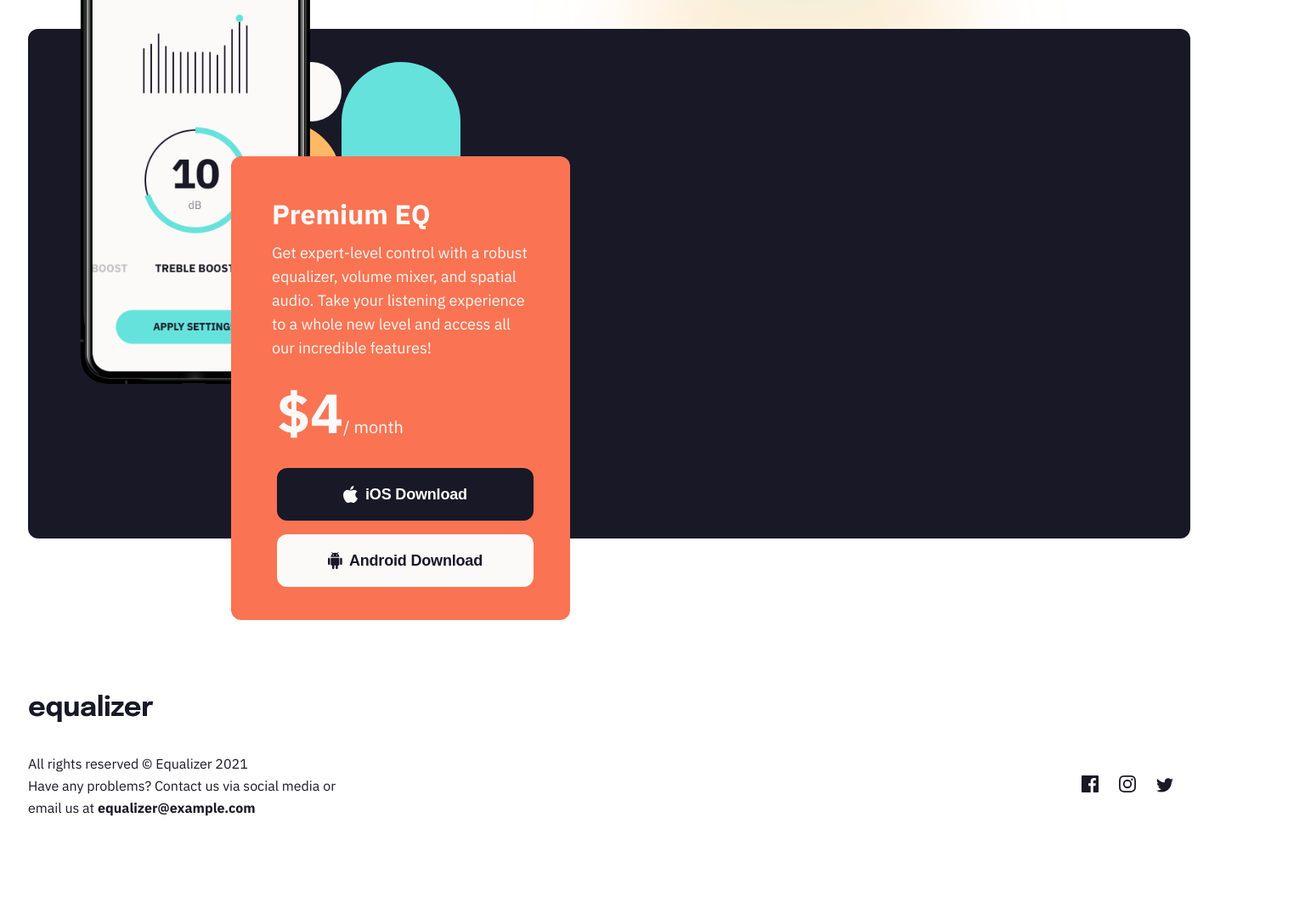
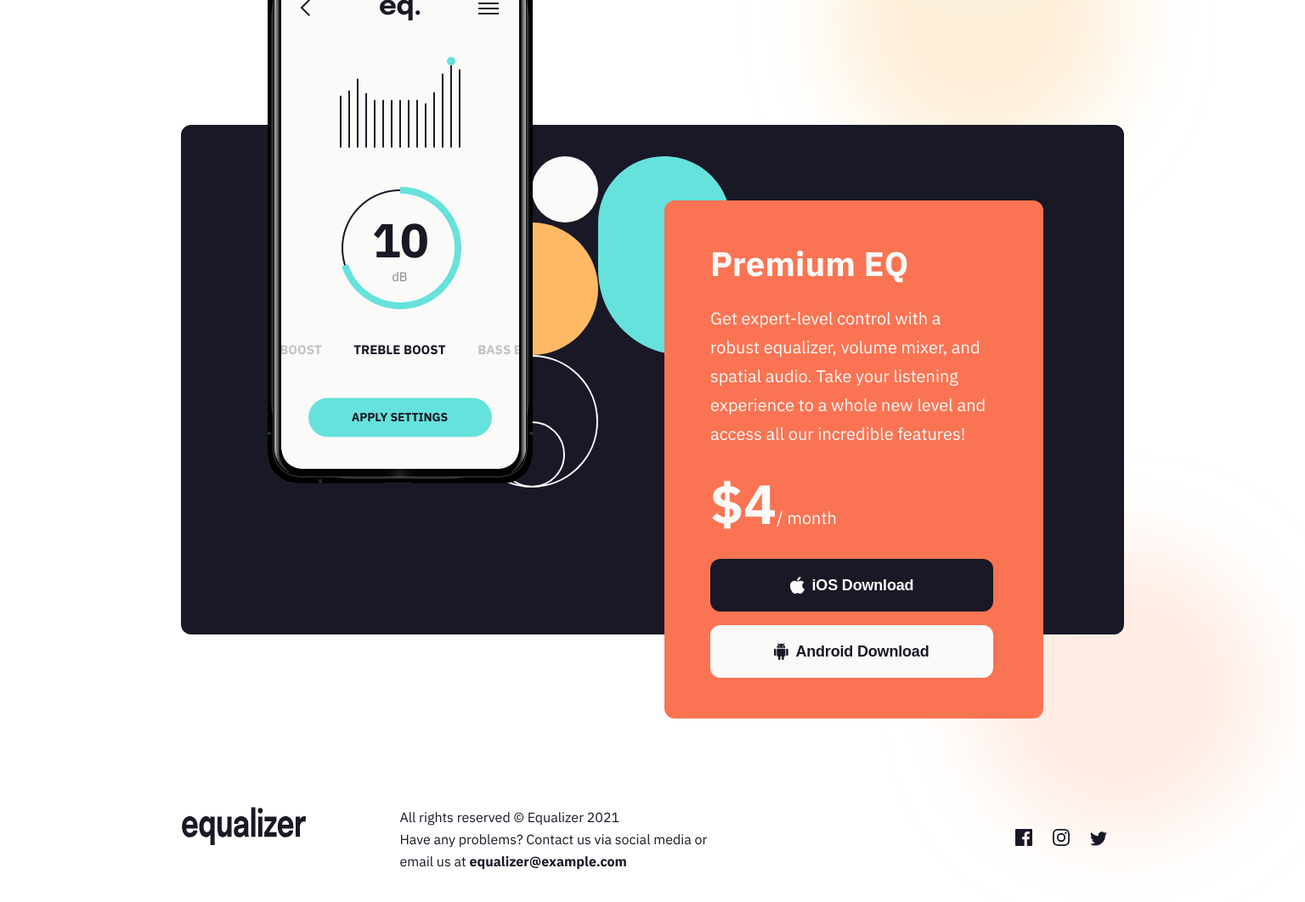
Before and after one commit to gitmonkus/Equalizer-landing-page, a plain HTML site: page index.html in a window 1536 px wide. Shown: the part 718-1780 px from the top of the page at 85% size. Drawn offline with Linux system fonts and the light colour scheme.

Commit message:
Desktop view

```diff
--- a/css/style.css
+++ b/css/style.css
@@ -29,32 +29,6 @@ body {
 img {
   max-width: 100%;
 }
-
-/* TYPOGRAPHY */
-/*
-h1 {
-  font-weight: 700;
-  font-size: 88px;
-  line-height: 88px;
-  letter-spacing: -1px;
-}
-h2 {
-  font-weight: 700;
-  font-size: 40px;
-  line-height: 52px;
-} */
-
-/* .body1 {
-  font-weight: 400;
-  font-size: 20px;
-  line-height: 34px;
-}
-
-.body2 {
-  font-weight: 400;
-  font-size: 16px;
-  line-height: 26px;
-} */
 
 button {
   font-weight: 700;
@@ -259,7 +233,6 @@ button {
   /* ILLUSTRATION SECTION */
 
   .illustration__top {
-    border-radius: 12px;
     margin-left: 33px;
     margin-right: 39px;
     min-width: 696px;
@@ -337,5 +310,141 @@ button {
 @media (min-width: 1440px) {
   body {
     max-width: 1440px;
+    margin: 0 auto;
+    background: url(../assets/bg-main-desktop.png) no-repeat center;
+    background-size: cover;
+  }
+
+  .tablet__right__img {
+    min-width: 312px;
+    min-height: 468px;
+  }
+
+  /* MAIN TEXT SECTION */
+
+  .main__logo {
+    margin-bottom: 127.01px;
+    margin-left: 166.15px;
+    margin-top: 61.99px;
+  }
+
+  .main__text {
+    max-width: 1015px;
+    padding: 0;
+    margin-left: 165px;
+    margin-bottom: 321px;
+  }
+
+  .main__h1 {
+    font-size: 88px;
+    line-height: 88px;
+    letter-spacing: -1px;
+    margin-bottom: 40px;
+  }
+
+  .main__p {
+    font-size: 20px;
+    line-height: 34px;
+    max-width: 825px;
+  }
+
+  /* ILLUSTRATION SECTION */
+
+  .illustration__top {
+    margin-left: 165px;
+    margin-right: 165px;
+    min-width: 1110px;
+    min-height: 600px;
+    margin-bottom: 202px;
+  }
+
+  .illustration__img {
+    max-height: 468px;
+    top: -41px;
+    left: 335px;
+  }
+
+  .illustration__app {
+    top: -220px;
+    left: 258px;
+    max-width: 312px;
+    max-height: 642px;
+  }
+
+  /* PREMIUM BOTTOM SECTION */
+
+  .premium__bottom {
+    max-width: 446px;
+    max-height: 625px;
+    padding-left: 54px;
+    padding-right: 59px;
+    top: 990px;
+    left: 734px;
+    z-index: 2;
+    color: var(--white);
+    margin-bottom: 61px;
+  }
+
+  .premium__h2 {
+    font-size: 40px;
+    line-height: 52px;
+    margin-bottom: 22px;
+  }
+
+  .premium__p {
+    font-size: 20px;
+    line-height: 34px;
+    margin-bottom: 39px;
+  }
+
+  .premium__cost {
+    margin-left: 0;
+  }
+
+  .premium__btn__ios,
+  .premium__btn__and {
+    transition: background 300ms ease;
+  }
+
+  .premium__btn__ios:hover,
+  .premium__btn__iso:focus {
+    background: var(--cyan);
+    cursor: pointer;
+  }
+
+  .premium__btn__and:hover,
+  .premium__btn__and:focus {
+    background: var(--orange);
+    cursor: pointer;
+  }
+
+  button {
+    margin-left: 0;
+  }
+
+  /* FOOTER SECTION */
+
+  .footer {
+    display: flex;
+    justify-content: space-between;
+    padding-left: 165px;
+    padding-right: 165px;
+    padding-bottom: 91px;
+  }
+
+  .footer__flex {
+    display: flex;
+    align-items: center;
+    justify-content: space-between;
+  }
+
+  .footer__p {
+    margin-right: 359px;
+  }
+
+  .footer__social img:hover,
+  .footer__social img:focus {
+    filter: invert(52%) sepia(76%) saturate(628%) hue-rotate(323deg)
+      brightness(100%) contrast(97%);
   }
 }
```
